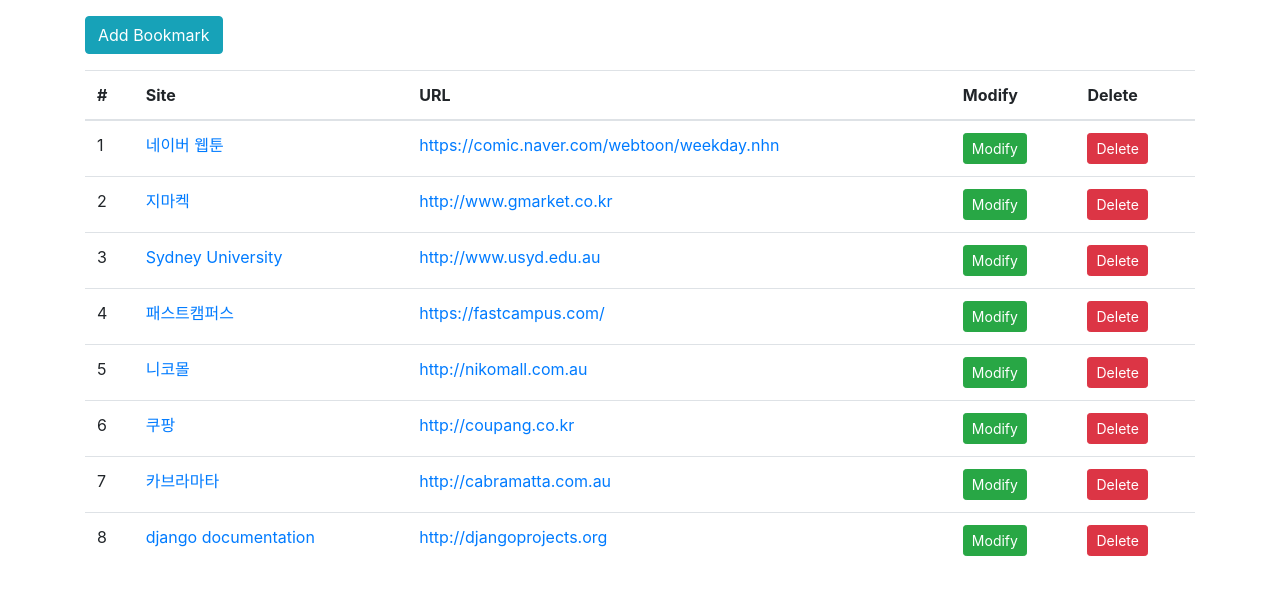
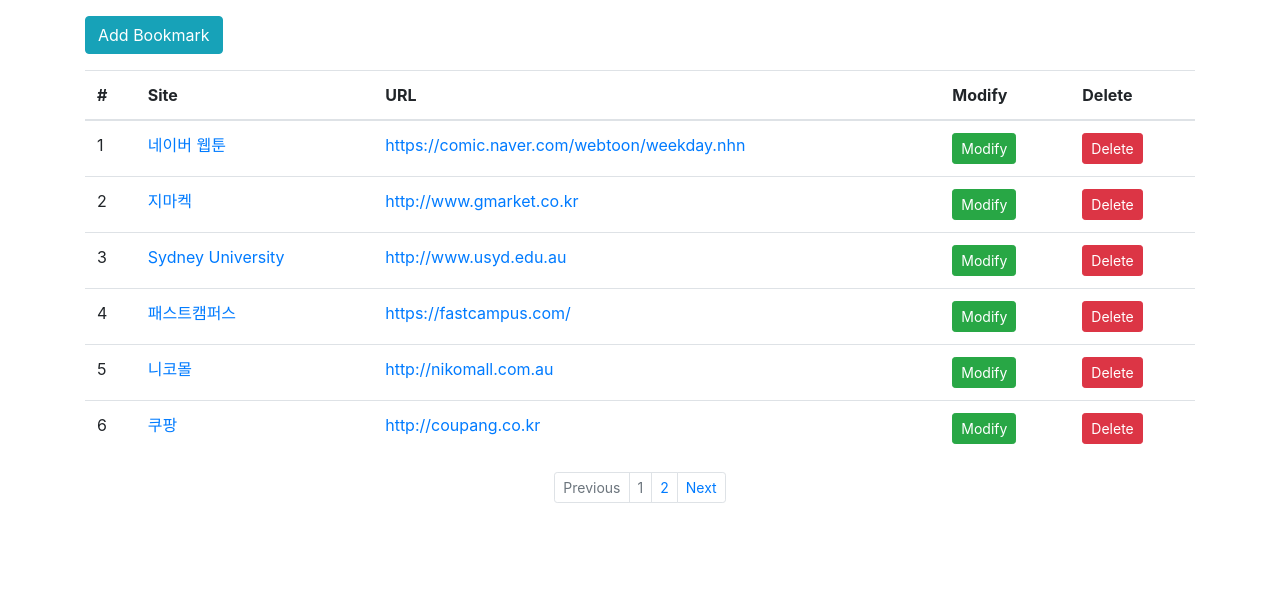
Before and after one commit to djangojeng-e/mini_projects, a Django app: page /bookmark/ in a window 1280 px wide. Shown: the part 56-651 px from the top of the page. Run offline with Django 3.2, Linux system fonts and the light colour scheme; data comes from the database, SQL or seed files in the repository; both versions use the stored data as it was after the commit; some libraries are stand-ins or nearby versions.

Commit message:
Added pagination on bookmark list page.

```diff
--- a/bookmark/bookmark/templates/bookmark/bookmark_list.html
+++ b/bookmark/bookmark/templates/bookmark/bookmark_list.html
@@ -45,3 +45,43 @@
 
 
 {% endblock %}
+
+{% block pagination %}
+
+    {% if is_paginated %}
+        <ul class="pagination justify-content-center pagination-sm">
+            {% if page_obj.has_previous %}
+            <li class="page-item">
+                <a class="page-link" href="{% url 'list' %}?page={{ page_obj.previous_page_number }}" tableindex="-1">
+                    Previous
+                </a>
+            </li>
+            {% else %}
+            <li class="page-item disabled">
+                <a class="page-link" href="#" tabindex="-1">Previous</a>
+            </li>
+            {% endif %}
+
+            {% for object in page_obj.paginator.page_range %}
+                <li class="page-item {% if page_obj.number == forloop.counter %} disabled{% endif %}">
+                    <a class="page-link" href="{{ request.path }}?page={{ forloop.counter }}">
+                    {{ forloop.counter }}
+                    </a>
+                </li>
+
+            {% endfor %}
+
+
+         {% if page_obj.has_next %}
+            <li class="page-item">
+                <a class="page-link" href="{% url 'list' %}?page={{ page_obj.next_page_number }}">Next</a>
+            </li>
+            {% else %}
+            <li class="page-item disabled">
+                <a class="page-link" href="#">Next</a>
+            </li>
+        {% endif %}
+        </ul>
+    {% endif %}
+
+{% endblock %}
--- a/bookmark/bookmark/views.py
+++ b/bookmark/bookmark/views.py
@@ -18,6 +18,7 @@
 
 class BookmarkListView(ListView):
     model = Bookmark
+    paginate_by = 6
 
 
 class BookmarkCreateView(CreateView):
```
Also changed, not shown: bookmark/db.sqlite3.
